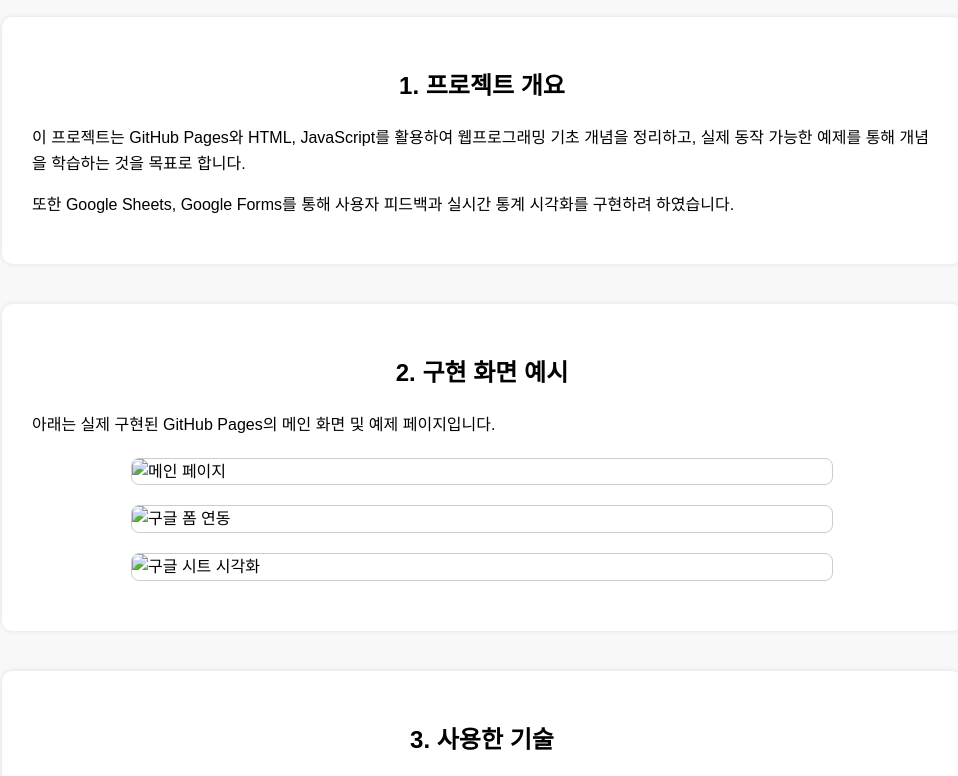
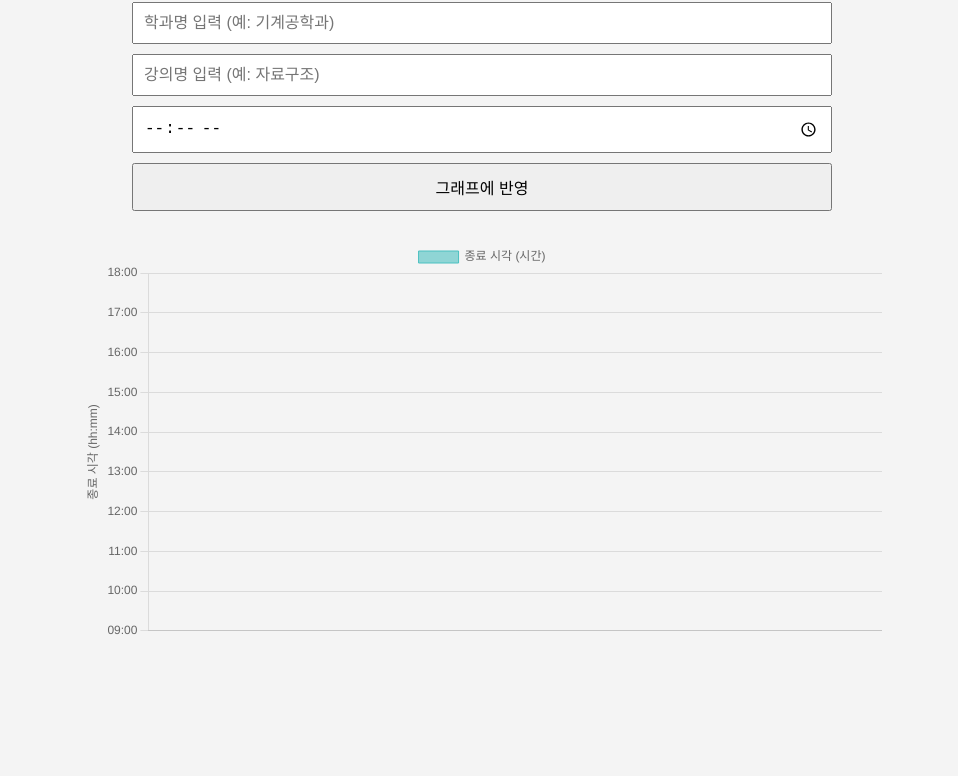
Before and after one commit to Jung-take-it/takeit_website, a plain HTML site: page project_showcase.html in a window 1280 px wide. Shown: the part 125-901 px from the top of the page, without its empty margins (158-1116 px from the left). After the commit the page ends 834 px from the top, so only its background shows below. Drawn offline with nearby package versions, Linux system fonts and the light colour scheme.

Commit message:
Add files via upload

```diff
--- a/project_showcase.html
+++ b/project_showcase.html
@@ -1,74 +1,104 @@
+
 <!DOCTYPE html>
 <html lang="ko">
 <head>
   <meta charset="UTF-8">
-  <title>프로젝트 문서</title>
+  <title>실시간 종료 시각 입력 및 그래프</title>
+  <script src="https://cdn.jsdelivr.net/npm/chart.js"></script>
   <style>
     body {
       font-family: Arial, sans-serif;
-      background-color: #f8f8f8;
-      padding: 40px;
-      line-height: 1.6;
+      padding: 30px;
+      background-color: #f4f4f4;
     }
-    h1, h2 {
+    h1 {
       text-align: center;
     }
-    img {
-      display: block;
+    form {
       max-width: 700px;
       margin: 20px auto;
-      border: 1px solid #ccc;
-      border-radius: 8px;
+      display: flex;
+      flex-direction: column;
+      gap: 10px;
     }
-    section {
-      max-width: 900px;
-      margin: 0 auto 40px;
-      background: white;
-      padding: 30px;
-      border-radius: 10px;
-      box-shadow: 0 0 5px rgba(0,0,0,0.1);
+    input, button {
+      padding: 10px;
+      font-size: 16px;
+    }
+    canvas {
+      max-width: 800px;
+      margin: 30px auto;
+      display: block;
     }
   </style>
 </head>
 <body>
-  <h1>웹프로그래밍 프로젝트 문서</h1>
 
-  <section>
-    <h2>1. 프로젝트 개요</h2>
-    <p>이 프로젝트는 GitHub Pages와 HTML, JavaScript를 활용하여 웹프로그래밍 기초 개념을 정리하고, 실제 동작 가능한 예제를 통해 개념을 학습하는 것을 목표로 합니다.</p>
-    <p>또한 Google Sheets, Google Forms를 통해 사용자 피드백과 실시간 통계 시각화를 구현하려 하였습니다.</p>
-  </section>
+  <h1>학과별 종료 시각 입력 및 실시간 그래프</h1>
 
-  <section>
-    <h2>2. 구현 화면 예시</h2>
-    <p>아래는 실제 구현된 GitHub Pages의 메인 화면 및 예제 페이지입니다.</p>
-    <img src="img/index_preview.png" alt="메인 페이지">
-    <img src="img/form_example.png" alt="구글 폼 연동">
-    <img src="img/sheet_chart.png" alt="구글 시트 시각화">
-  </section>
+  <form id="entryForm">
+    <input type="text" id="dept" placeholder="학과명 입력 (예: 기계공학과)" required>
+    <input type="text" id="subject" placeholder="강의명 입력 (예: 자료구조)" required>
+    <input type="time" id="time" required>
+    <button type="submit">그래프에 반영</button>
+  </form>
 
-  <section>
-    <h2>3. 사용한 기술</h2>
-    <ul>
-      <li>HTML5 / CSS3</li>
-      <li>Vanilla JavaScript (ES6+)</li>
-      <li>fetch API / async-await</li>
-      <li>Google Forms, Google Sheets API 연동</li>
-      <li>GitHub Pages 배포</li>
-    </ul>
-  </section>
+  <canvas id="chartCanvas" width="800" height="400"></canvas>
 
-  <section>
-    <h2>4. 어려웠던 점</h2>
-    <p>- Google Forms에서 entry ID를 추출하여 JavaScript에서 자동 제출하는 부분이 까다로웠습니다.</p>
-    <p>- Google Sheets에서 실시간 통계를 JavaScript로 시각화할 때 `NaN` 오류가 자주 발생했습니다.</p>
-    <p>- GitHub Pages 반영이 바로 되지 않아 캐시 우회를 위한 URL 쿼리스트링 기법을 활용하였습니다.</p>
-  </section>
+  <script>
+    const ctx = document.getElementById('chartCanvas').getContext('2d');
+    const labels = [];
+    const endTimes = [];
 
-  <section>
-    <h2>5. 결과 및 개선사항</h2>
-    <p>웹프로그래밍의 개념을 시각화와 함께 정리할 수 있었고, 비동기 통신 및 API 연동 실습 경험을 쌓을 수 있었습니다.</p>
-    <p>다만, 실시간 데이터 시각화는 완전히 구현하지 못해 향후 GAS(Google Apps Script)나 Chart.js 등과 연계해 개선할 계획입니다.</p>
-  </section>
+    const chart = new Chart(ctx, {
+      type: 'bar',
+      data: {
+        labels: labels,
+        datasets: [{
+          label: '종료 시각 (시간)',
+          data: endTimes,
+          backgroundColor: 'rgba(75, 192, 192, 0.6)',
+          borderColor: 'rgba(75, 192, 192, 1)',
+          borderWidth: 1
+        }]
+      },
+      options: {
+        scales: {
+          y: {
+            beginAtZero: false,
+            min: 9,
+            max: 18,
+            ticks: {
+              callback: function(value) {
+                const h = Math.floor(value);
+                const m = Math.round((value - h) * 60);
+                return h.toString().padStart(2, '0') + ':' + m.toString().padStart(2, '0');
+              }
+            },
+            title: {
+              display: true,
+              text: '종료 시각 (hh:mm)'
+            }
+          }
+        }
+      }
+    });
+
+    document.getElementById('entryForm').addEventListener('submit', function(e) {
+      e.preventDefault();
+      const dept = document.getElementById('dept').value;
+      const subject = document.getElementById('subject').value;
+      const time = document.getElementById('time').value;
+      if (dept && subject && time) {
+        const [h, m] = time.split(':').map(Number);
+        const decimal = h + m / 60;
+        labels.push(dept + " - " + subject);
+        endTimes.push(decimal);
+        chart.update();
+        this.reset();
+      }
+    });
+  </script>
+
 </body>
 </html>
```
